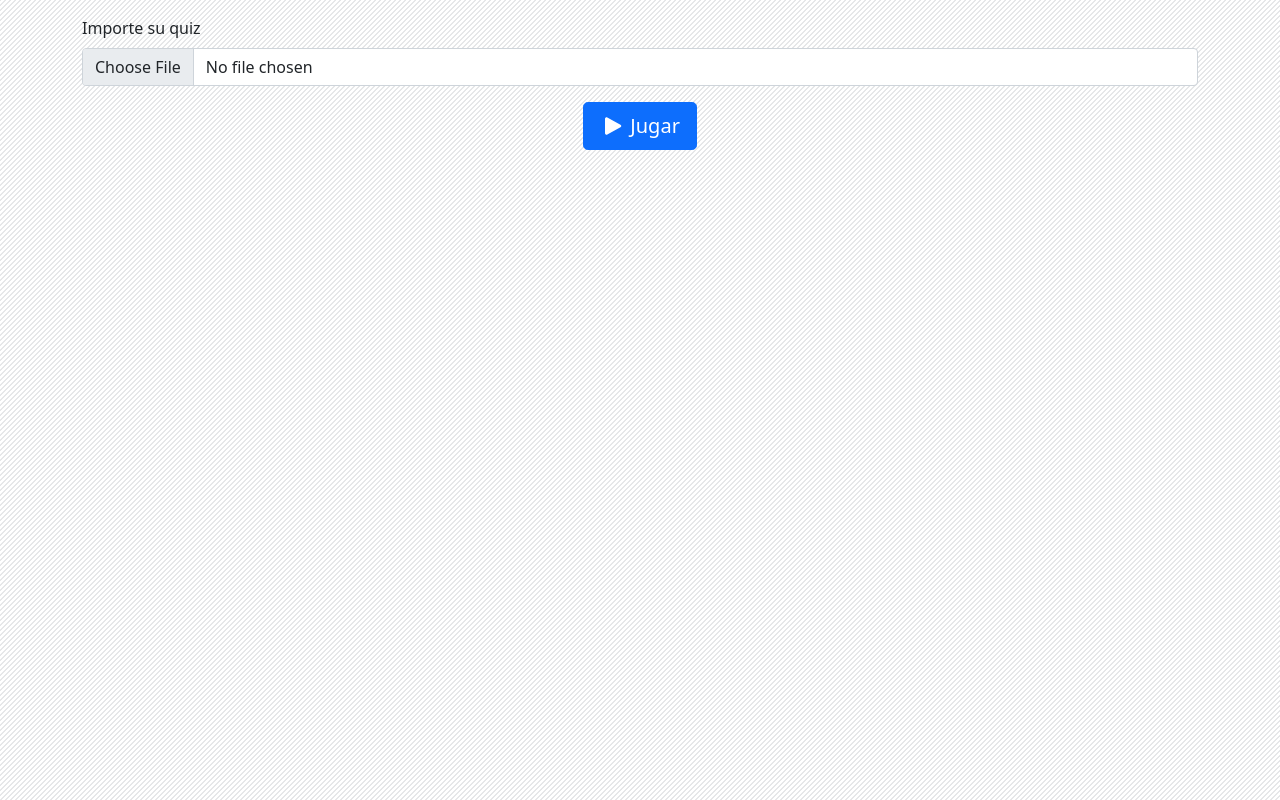
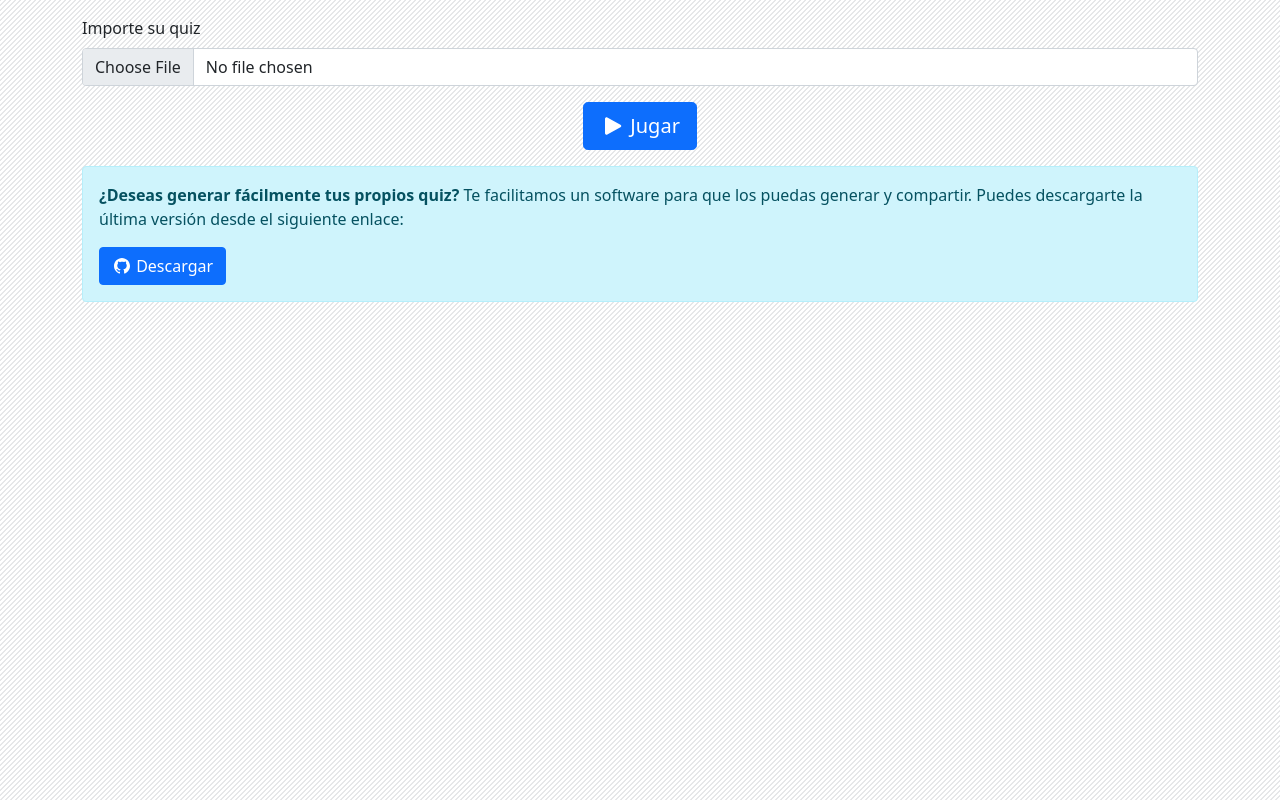
Before and after one commit to alejandromaringomez/easy-static-quiz, a plain HTML site: page jugar.html in a window 1280 px wide. Drawn offline with Linux system fonts and the light colour scheme.

Commit message:
Añadimos un anuncio del generador de quiz.

```diff
--- a/jugar.html
+++ b/jugar.html
@@ -14,8 +14,12 @@
                 <div class="my-3">
                     <label for="fichero" class="form-label">Importe su quiz</label>
                     <input type="file" accept="application/json" id="fichero" class="form-control">
-                    <div class="mt-3 text-center">
+                    <div class="my-3 text-center">
                         <button type="button" onclick="jugar()" class="btn btn-lg btn-primary"><i class="fas fa-play"></i> Jugar</button>
+                    </div>
+                    <div class="alert alert-info" role="alert">
+                        <p><b>¿Deseas generar fácilmente tus propios quiz?</b> Te facilitamos un software para que los puedas generar y compartir. Puedes descargarte la última versión desde el siguiente enlace:</p>
+                        <a href="https://github.com/alejandromaringomez/easy-static-quiz-generator/releases" target="_blank" class="btn btn-primary"><i class="fab fa-github"></i> Descargar</a>
                     </div>
                 </div>
             </div>
```
